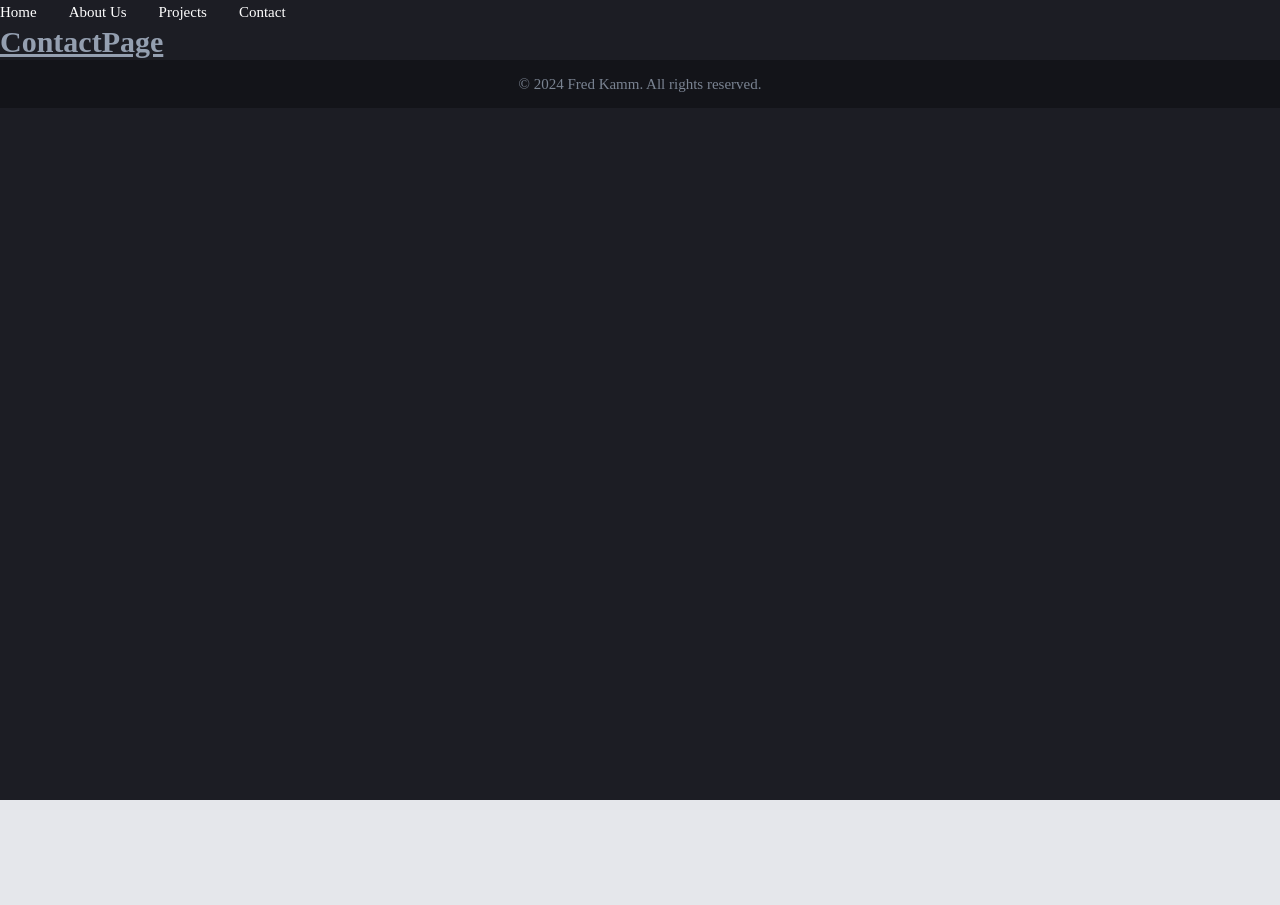
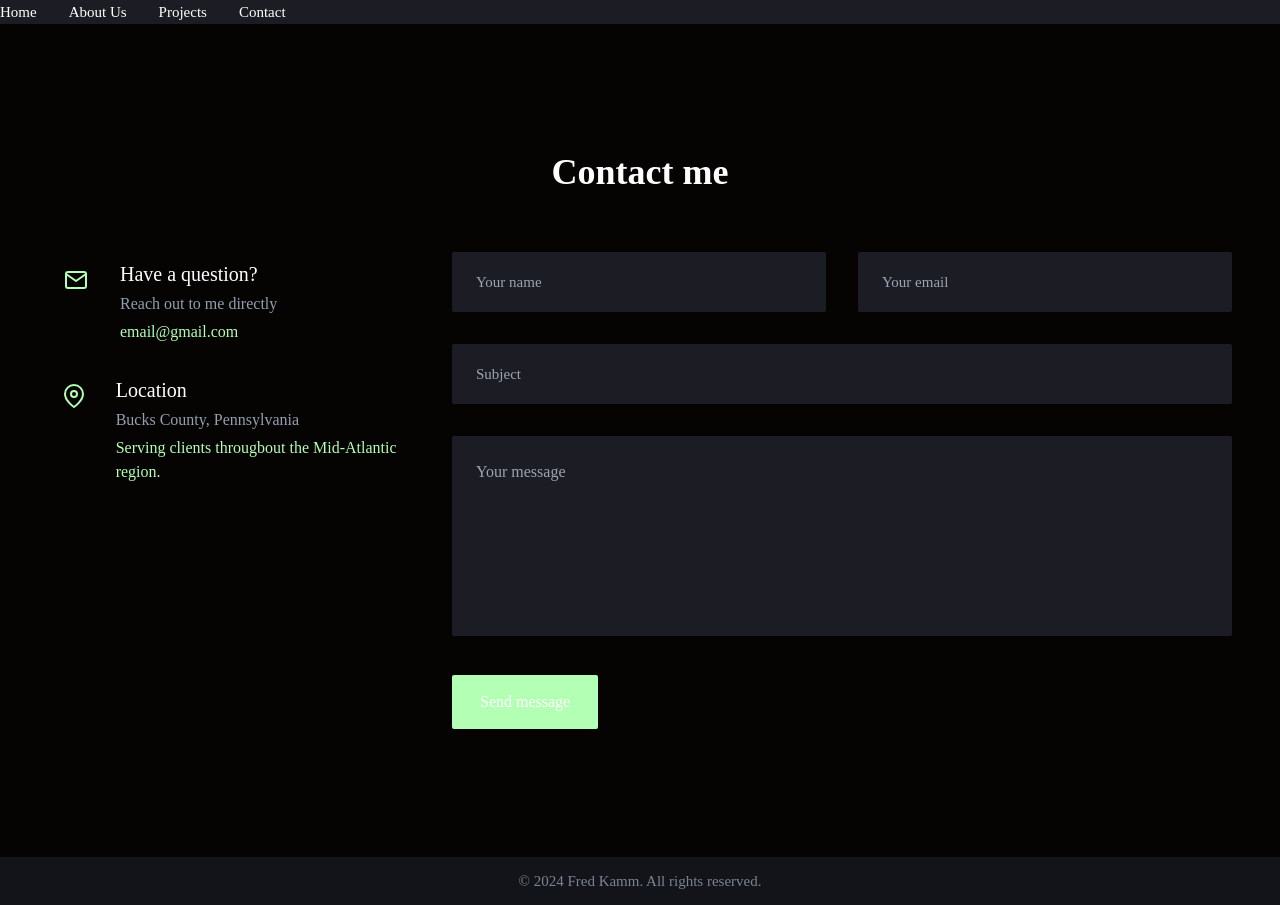
Before and after one commit to fredkamm/odonell-contracting, a React (Vite) app: page /contact in a window 1280 px wide. Before the commit the page ends 800 px from the top, so only its background shows below. Built offline with nearby package versions, Linux system fonts and the light colour scheme.

Commit message:
contact page set up, needs an endpoint for users to communicate with the owner

```diff
--- a/src/components/gallery/Gallery.jsx
+++ b/src/components/gallery/Gallery.jsx
@@ -1,54 +1,59 @@
-import React, { useState, useEffect } from 'react';
+import React, { useState, useEffect } from "react";
 
-// data
 const projectsData = [
   {
     id: "1",
-      image: "https://images.unsplash.com/photo-1531297484001-80022131f5a1?ixlib=rb-4.0.3&ixid=MnwxMjA3fDB8MHxwaG90by1wYWdlfHx8fGVufDB8fHx8&auto=format&fit=crop&w=2620&q=80",
-      href:"https://images.unsplash.com/photo-1531297484001-80022131f5a1?ixlib=rb-4.0.3&ixid=MnwxMjA3fDB8MHxwaG90by1wYWdlfHx8fGVufDB8fHx8&auto=format&fit=crop&w=2620&q=80",
+    image:
+      "https://images.unsplash.com/photo-1531297484001-80022131f5a1?ixlib=rb-4.0.3&ixid=MnwxMjA3fDB8MHxwaG90by1wYWdlfHx8fGVufDB8fHx8&auto=format&fit=crop&w=2620&q=80",
+    href: "https://images.unsplash.com/photo-1531297484001-80022131f5a1?ixlib=rb-4.0.3&ixid=MnwxMjA3fDB8MHxwaG90by1wYWdlfHx8fGVufDB8fHx8&auto=format&fit=crop&w=2620&q=80",
     name: "Title",
-      description:"lorem ipsum dolor sit amet consectetur adipisicing elit.",
+    description: "lorem ipsum dolor sit amet consectetur adipisicing elit.",
     category: "Category 1",
   },
   {
     id: "2",
-      image: "https://images.unsplash.com/photo-1531297484001-80022131f5a1?ixlib=rb-4.0.3&ixid=MnwxMjA3fDB8MHxwaG90by1wYWdlfHx8fGVufDB8fHx8&auto=format&fit=crop&w=2620&q=80",
-      href:"https://images.unsplash.com/photo-1531297484001-80022131f5a1?ixlib=rb-4.0.3&ixid=MnwxMjA3fDB8MHxwaG90by1wYWdlfHx8fGVufDB8fHx8&auto=format&fit=crop&w=2620&q=80",
+    image:
+      "https://images.unsplash.com/photo-1531297484001-80022131f5a1?ixlib=rb-4.0.3&ixid=MnwxMjA3fDB8MHxwaG90by1wYWdlfHx8fGVufDB8fHx8&auto=format&fit=crop&w=2620&q=80",
+    href: "https://images.unsplash.com/photo-1531297484001-80022131f5a1?ixlib=rb-4.0.3&ixid=MnwxMjA3fDB8MHxwaG90by1wYWdlfHx8fGVufDB8fHx8&auto=format&fit=crop&w=2620&q=80",
     name: "Title",
-      description:"lorem ipsum dolor sit amet consectetur adipisicing elit.",
-      category: "Category 1",
+    description: "lorem ipsum dolor sit amet consectetur adipisicing elit.",
+    category: "Category 2",
   },
   {
     id: "3",
-      image: "https://images.unsplash.com/photo-1531297484001-80022131f5a1?ixlib=rb-4.0.3&ixid=MnwxMjA3fDB8MHxwaG90by1wYWdlfHx8fGVufDB8fHx8&auto=format&fit=crop&w=2620&q=80",
-      href:"https://images.unsplash.com/photo-1531297484001-80022131f5a1?ixlib=rb-4.0.3&ixid=MnwxMjA3fDB8MHxwaG90by1wYWdlfHx8fGVufDB8fHx8&auto=format&fit=crop&w=2620&q=80",
+    image:
+      "https://images.unsplash.com/photo-1531297484001-80022131f5a1?ixlib=rb-4.0.3&ixid=MnwxMjA3fDB8MHxwaG90by1wYWdlfHx8fGVufDB8fHx8&auto=format&fit=crop&w=2620&q=80",
+    href: "https://images.unsplash.com/photo-1531297484001-80022131f5a1?ixlib=rb-4.0.3&ixid=MnwxMjA3fDB8MHxwaG90by1wYWdlfHx8fGVufDB8fHx8&auto=format&fit=crop&w=2620&q=80",
     name: "Title",
-      description:"lorem ipsum dolor sit amet consectetur adipisicing elit.",
-      category: "Category 1",
+    description: "lorem ipsum dolor sit amet consectetur adipisicing elit.",
+    category: "Category 3",
   },
   {
     id: "4",
-      image: "https://images.unsplash.com/photo-1531297484001-80022131f5a1?ixlib=rb-4.0.3&ixid=MnwxMjA3fDB8MHxwaG90by1wYWdlfHx8fGVufDB8fHx8&auto=format&fit=crop&w=2620&q=80",
-      href:"https://images.unsplash.com/photo-1531297484001-80022131f5a1?ixlib=rb-4.0.3&ixid=MnwxMjA3fDB8MHxwaG90by1wYWdlfHx8fGVufDB8fHx8&auto=format&fit=crop&w=2620&q=80",
+    image:
+      "https://images.unsplash.com/photo-1531297484001-80022131f5a1?ixlib=rb-4.0.3&ixid=MnwxMjA3fDB8MHxwaG90by1wYWdlfHx8fGVufDB8fHx8&auto=format&fit=crop&w=2620&q=80",
+    href: "https://images.unsplash.com/photo-1531297484001-80022131f5a1?ixlib=rb-4.0.3&ixid=MnwxMjA3fDB8MHxwaG90by1wYWdlfHx8fGVufDB8fHx8&auto=format&fit=crop&w=2620&q=80",
     name: "Title",
-      description:"lorem ipsum dolor sit amet consectetur adipisicing elit.",
+    description: "lorem ipsum dolor sit amet consectetur adipisicing elit.",
     category: "Category 1",
   },
   {
     id: "5",
-      image: "https://images.unsplash.com/photo-1531297484001-80022131f5a1?ixlib=rb-4.0.3&ixid=MnwxMjA3fDB8MHxwaG90by1wYWdlfHx8fGVufDB8fHx8&auto=format&fit=crop&w=2620&q=80",
-      href:"https://images.unsplash.com/photo-1531297484001-80022131f5a1?ixlib=rb-4.0.3&ixid=MnwxMjA3fDB8MHxwaG90by1wYWdlfHx8fGVufDB8fHx8&auto=format&fit=crop&w=2620&q=80",
+    image:
+      "https://images.unsplash.com/photo-1531297484001-80022131f5a1?ixlib=rb-4.0.3&ixid=MnwxMjA3fDB8MHxwaG90by1wYWdlfHx8fGVufDB8fHx8&auto=format&fit=crop&w=2620&q=80",
+    href: "https://images.unsplash.com/photo-1531297484001-80022131f5a1?ixlib=rb-4.0.3&ixid=MnwxMjA3fDB8MHxwaG90by1wYWdlfHx8fGVufDB8fHx8&auto=format&fit=crop&w=2620&q=80",
     name: "Title",
-      description:"lorem ipsum dolor sit amet consectetur adipisicing elit.",
-      category: "Category 1",
+    description: "lorem ipsum dolor sit amet consectetur adipisicing elit.",
+    category: "Category 2",
   },
   {
     id: "6",
-      image: "https://images.unsplash.com/photo-1531297484001-80022131f5a1?ixlib=rb-4.0.3&ixid=MnwxMjA3fDB8MHxwaG90by1wYWdlfHx8fGVufDB8fHx8&auto=format&fit=crop&w=2620&q=80",
-      href:"https://images.unsplash.com/photo-1531297484001-80022131f5a1?ixlib=rb-4.0.3&ixid=MnwxMjA3fDB8MHxwaG90by1wYWdlfHx8fGVufDB8fHx8&auto=format&fit=crop&w=2620&q=80",
+    image:
+      "https://images.unsplash.com/photo-1531297484001-80022131f5a1?ixlib=rb-4.0.3&ixid=MnwxMjA3fDB8MHxwaG90by1wYWdlfHx8fGVufDB8fHx8&auto=format&fit=crop&w=2620&q=80",
+    href: "https://images.unsplash.com/photo-1531297484001-80022131f5a1?ixlib=rb-4.0.3&ixid=MnwxMjA3fDB8MHxwaG90by1wYWdlfHx8fGVufDB8fHx8&auto=format&fit=crop&w=2620&q=80",
     name: "Title",
-      description:"lorem ipsum dolor sit amet consectetur adipisicing elit.",
-      category: "Category 1",
+    description: "lorem ipsum dolor sit amet consectetur adipisicing elit.",
+    category: "Category 3",
   },
 ];
 
@@ -67,17 +72,15 @@ const projectsNav = [
   },
 ];
 
-// import components
-import GalleryInfo from './GalleryInfo';
+import GalleryInfo from "./GalleryInfo";
 
 const Gallery = () => {
-  const [item, setItem] = useState({ name: 'all' });
+  const [item, setItem] = useState({ name: "all" });
   const [projects, setProjects] = useState([]);
   const [active, setActive] = useState(0);
 
   useEffect(() => {
-    // get projects based on item
-    if (item.name === 'all') {
+    if (item.name === "all") {
       setProjects(projectsData);
     } else {
       const newProjects = projectsData.filter((project) => {
@@ -94,9 +97,8 @@ const Gallery = () => {
 
   return (
     <div>
-      {/* projects nav */}
-      <nav className='mb-12 max-w-xl mx-auto'>
-        <ul className='flex flex-col md:flex-row justify-evenly items-center text-white'>
+      <nav className="mb-12 max-w-xl mx-auto">
+        <ul className="flex flex-col md:flex-row justify-evenly items-center text-white">
           {projectsNav.map((item, index) => {
             return (
               <li
@@ -104,7 +106,7 @@ const Gallery = () => {
                   handleClick(e, index);
                 }}
                 className={`${
-                  active === index ? 'active' : ''
+                  active === index ? "active" : ""
                 } cursor-pointer capitalize m-4`}
                 key={index}
               >
@@ -114,8 +116,7 @@ const Gallery = () => {
           })}
         </ul>
       </nav>
-      {/* projects */}
-      <section className='grid gap-y-12 lg:grid-cols-3 lg:gap-x-8 lg:gap-y-8'>
+      <section className="grid gap-y-12 lg:grid-cols-3 lg:gap-x-8 lg:gap-y-8">
         {projects.map((item) => {
           return <GalleryInfo item={item} key={item.id} />;
         })}
--- a/src/pages/ContactPage.jsx
+++ b/src/pages/ContactPage.jsx
@@ -1,5 +1,150 @@
-import React from "react";
+import React, { useState } from "react";
+import { FiMail, FiMapPin } from "react-icons/fi";
 
-export default function ContactPage() {
-  return <div className="text-3xl font-bold underline">ContactPage</div>;
-}
+const contact = [
+  {
+    icon: <FiMail />,
+    title: "Have a question?",
+    subtitle: "Reach out to me directly",
+    description: "email@gmail.com",
+  },
+  {
+    icon: <FiMapPin />,
+    title: "Location",
+    subtitle: "Bucks County, Pennsylvania",
+    description: "Serving clients througbout the Mid-Atlantic region.",
+  },
+];
+
+const Contact = () => {
+  const [formData, setFormData] = useState({
+    name: "",
+    email: "",
+    subject: "",
+    message: "",
+  });
+
+  const handleInputChange = (event) => {
+    setFormData({
+      ...formData,
+      [event.target.name]: event.target.value,
+    });
+  };
+
+  const handleSubmit = async (event) => {
+    event.preventDefault();
+
+    if (
+      !formData.name ||
+      !formData.email ||
+      !formData.subject ||
+      !formData.message
+    ) {
+      alert("All fields must be filled out.");
+      return;
+    }
+
+    try {
+      const response = await fetch(
+        "getformlinkhere",
+        {
+          method: "POST",
+          headers: {
+            "Content-Type": "application/json",
+          },
+          body: JSON.stringify(formData),
+        }
+      );
+
+      if (!response.ok) {
+        throw new Error("Failed to submit the form");
+      }
+
+      alert("Form submitted successfully!");
+    } catch (error) {
+      console.error(error);
+      alert("Failed to submit the form. Please try again later.");
+    }
+  };
+
+  return (
+    <section className="section bg-primary" id="contact">
+      <div className="container mx-auto">
+        <div className="flex flex-col items-center text-center">
+          <h2 className="section-title before:content-contact relative before:absolute before:opacity-40 before:-top-7 before:-left-40 before:hidden before:lg:block">
+            Contact me
+          </h2>
+        </div>
+        <div className="flex flex-col lg:gap-x-8 lg:flex-row pt-10">
+          <div className="flex flex-1 flex-col items-start space-y-8 mb-12 lg:mb-0 lg:pt-2">
+            {contact.map((item, index) => {
+              const { icon, title, subtitle, description } = item;
+              return (
+                <div
+                  className="flex flex-col lg:flex-row gap-x-4 sm:flex-row"
+                  key={index}
+                >
+                  <div className="text-accent rounded-sm w-14 h-14 flex items-start justify-center mt-2 mb-4 lg:mb-0 text-2xl">
+                    {icon}
+                  </div>
+                  <div>
+                    <h4 className="font-body text-xl mb-1">{title}</h4>
+                    <p className="mb-1 text-paragraph">{subtitle}</p>
+                    <p className="text-accent font-normal ">{description}</p>
+                  </div>
+                </div>
+              );
+            })}
+          </div>
+          <form
+            className="space-y-8 w-full max-w-[780px]"
+            onSubmit={handleSubmit}
+          >
+            <div className="flex gap-8">
+              <input
+                className="input"
+                type="text"
+                name="name"
+                placeholder="Your name"
+                value={formData.name}
+                onChange={handleInputChange}
+                required
+              />
+              <input
+                className="input"
+                type="email"
+                name="email"
+                placeholder="Your email"
+                value={formData.email}
+                onChange={handleInputChange}
+                required
+              />
+            </div>
+            <input
+              className="input"
+              type="text"
+              name="subject"
+              placeholder="Subject"
+              value={formData.subject}
+              onChange={handleInputChange}
+              required
+            />
+            <textarea
+              className="textarea"
+              name="message"
+              placeholder="Your message"
+              value={formData.message}
+              onChange={handleInputChange}
+              required
+            ></textarea>
+            <button className="btn btn-lg bg-accent hover:bg-secondary-hover">
+              Send message
+            </button>
+          </form>
+        </div>
+      </div>
+    </section>
+  );
+};
+
+export default Contact;
--- a/tailwind.config.js
+++ b/tailwind.config.js
@@ -33,7 +33,7 @@ module.exports = {
           secondary: '#1C1D24',
           tertiary: '#131419',
           accent: {
-            DEFAULT: '#4d95a8',
+            DEFAULT: '#b3ffb3',
             hover: '#2d545e',
           },
           paragraph: '#949fb0',
```
Lines whose indentation alone changed are shown as unchanged.
